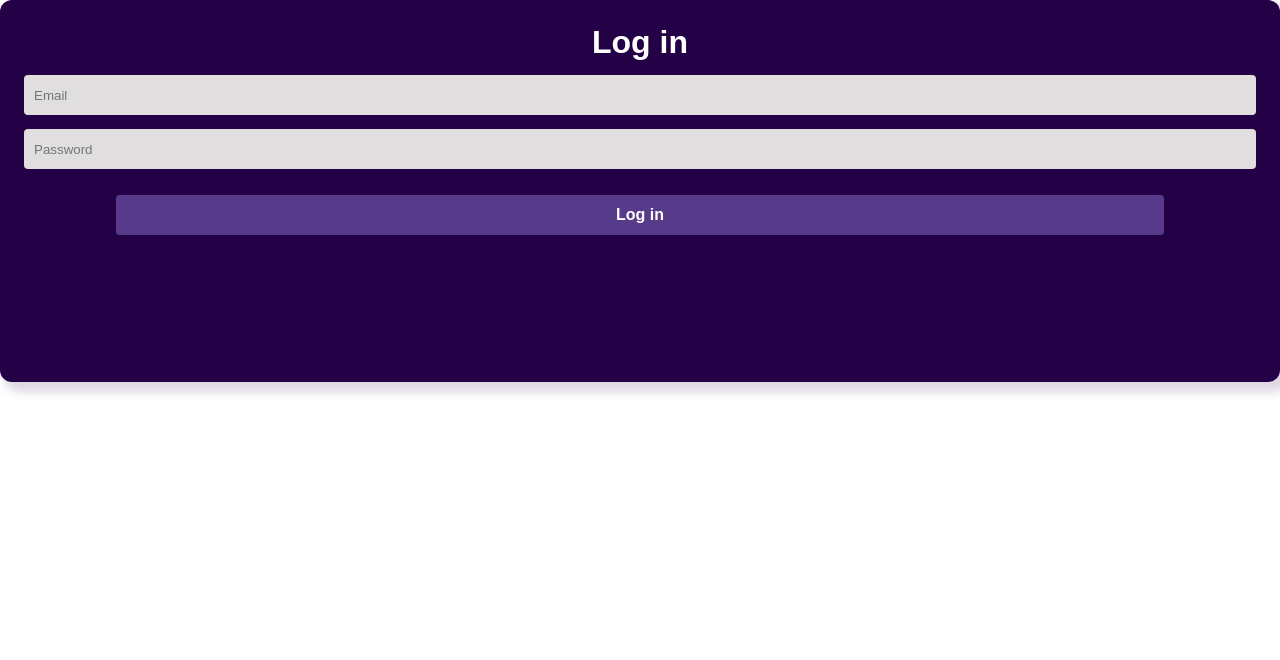
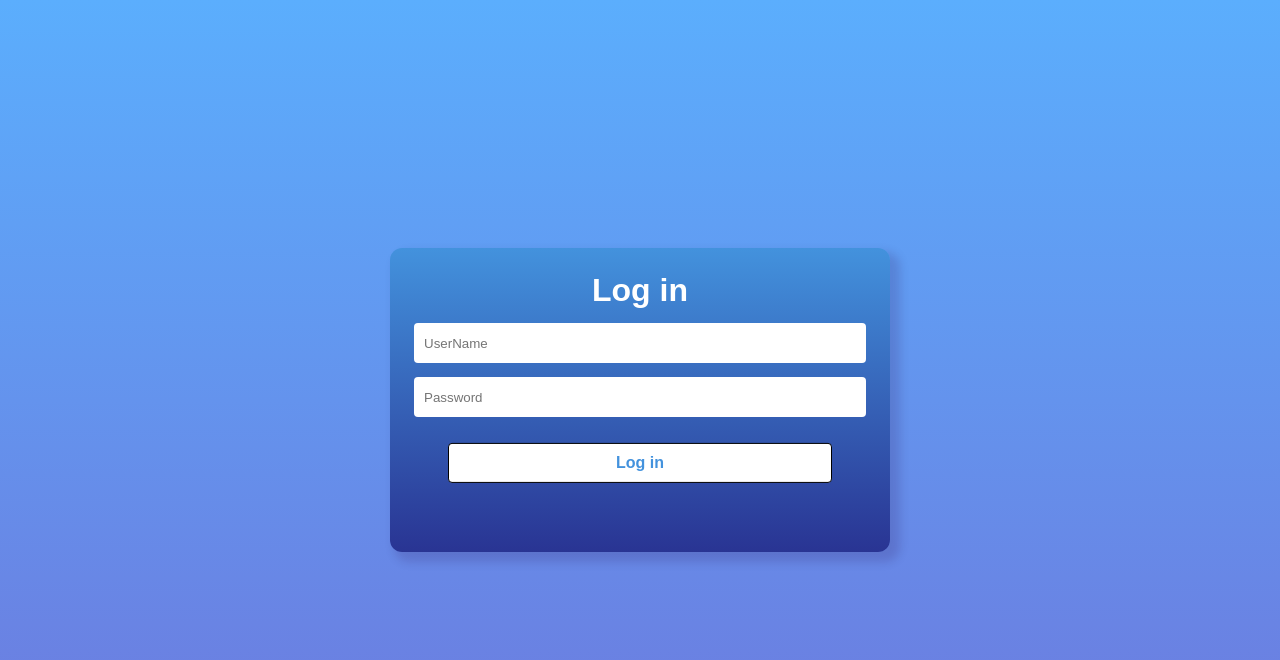
Before and after one commit to Shirineahmad/frontendRaoulPortfolio, a React (Create React App) app: page /login in a window 1280 px wide. Shown: the top 660 px of the page. Built offline with nearby package versions, Linux system fonts and the light colour scheme.

Commit message:
fixed routes

```diff
--- a/src/App.js
+++ b/src/App.js
@@ -2,16 +2,14 @@
 import './App.css';
 import RaoulPortfolio from './components/RaoulPortfolio';
 import Login from './components/Login';
-import { BrowserRouter as Router, Routes, Route } from 'react-router-dom';
+import { Routes, Route } from 'react-router-dom';
 function App() {
   return (
     <div className="App">
-      <Router>
       <Routes>
         <Route  path="/" element={<RaoulPortfolio />} />
         <Route path="/login" element={<Login />} />
       </Routes>
-    </Router>
 
 
     </div>
--- a/src/components/ContactInfo.jsx
+++ b/src/components/ContactInfo.jsx
@@ -1,16 +1,16 @@
 import React from 'react';
 import '../css/Footer.css'
 
-const ContactInfo = () => {
+const ContactInfo = ({PhoneNumb , Email}) => {
   return (
     <div className="ContactInfo">
     <div className="phoneNumberContainer">
       <img className="PhoneIcon" src="Images/phone.svg" />
-      <div className="PhoneNb">81422765</div>
+      <div className="PhoneNb">{PhoneNumb}</div>
     </div>
     <div className="EmailContainer">
       <img className="EmailIcon" src="Images/Email.svg" />
-      <div className="FooterEmail">raoulbaddawi1@gmail.com</div>
+      <div className="FooterEmail">{Email}</div>
     </div>
   </div>
   );
--- a/src/components/ContactMe.jsx
+++ b/src/components/ContactMe.jsx
@@ -1,26 +1,50 @@
-import React from 'react';
+import React, { useState } from 'react';
 import '../css/Footer.css'
 
 const ContactMe = () => {
+  const [username, setUsername] = useState('');
+  const [Email, setEmail] = useState('');
+  const [Message, setMessage] = useState('');
+
+  const handleContact = async () => {
+  const ContactDetails = {UserName:username, Email, Message };
+  console.log(ContactDetails);
+
+  const response = await fetch('http://localhost:8000/ContactMe/add', {
+    method: 'POST',
+    headers: {
+      'Content-Type': 'application/json',
+    },
+
+    body: JSON.stringify(ContactDetails),
+  });
+  console.log(response);
+  const data = await response.json();
+  console.log(data);
+};
+
   return (
     <div className="FooterRightPart">
     <div className="ContactMeTitle">Don't Hesitate, Contact Me!</div>
 
-    <form>
+    <form onSubmit={handleContact}>
       <div className="ContactForm">
         <div className="FormItem">
-          <label className="Footer-lbl" for="username">User Name</label>
-          <input type="text" id="Footer-username" />
+          <label className="Footer-lbl" htmlFor="username">User Name</label>
+          <input type="text" id="Footer-username"
+                    onChange={(e) => setUsername(e.target.value)}/>
         </div>
 
         <div className="FormItem">
-          <label className="Footer-lbl" for="email">E-mail</label>
-          <input type="text" id="footer-email" />
+          <label className="Footer-lbl" htmlFor="email">E-mail</label>
+          <input type="text" id="footer-email"
+                      onChange={(e) => setEmail(e.target.value)} />
         </div>
 
         <div className="FormItem">
-          <label className="Footer-lbl" for="message">Message</label>
-          <textarea id="Footer-message"></textarea>
+          <label className="Footer-lbl" htmlFor="message">Message</label>
+          <textarea id="Footer-message"
+              onChange={(e) => setMessage(e.target.value)}></textarea>
         </div>
 
         <input type="submit" value="Submit" className="SubmitForm" />
@@ -30,4 +54,4 @@ const ContactMe = () => {
   );
 };
 
-export default ContactMe ;
+export default ContactMe;
--- a/src/components/Footer.jsx
+++ b/src/components/Footer.jsx
@@ -1,4 +1,5 @@
 import React from 'react';
+import { useEffect, useState } from 'react';
 import '../css/Footer.css'
 import WhoIsRaoulFooter from './WhoIsRaoulFooter';
 import ContactInfo from './ContactInfo';
@@ -6,6 +7,20 @@ import SocialShare from './SocialShare';
 import ContactMe from './ContactMe';
 
 const Footer = () => {
+  const [DescData, setDescData] = useState([]);
+
+  const fetchDataForWhoSection = () => {
+    fetch('http://localhost:8000/ContactInfoAndDesc/getAll')
+      .then((response) => response.json())
+      .then((data) => {
+        console.log(data.data)
+        setDescData(data.data)})
+      .catch((error) => console.log(error));
+  };
+
+  useEffect(() => {
+    fetchDataForWhoSection();
+  }, []);
   return (
     <div className="MainFooter" id="MainFooter">
       <div className="FooterTitles">
@@ -15,9 +30,22 @@ const Footer = () => {
       <div className="BodyOfTheFooter">
 
         <div className="FooterLeftPart">
-          <WhoIsRaoulFooter/>
-          <ContactInfo/>
-          <SocialShare/>
+          <WhoIsRaoulFooter
+          key = {DescData[0]?._id}
+          RaoulDesc={DescData[0]?.SmallDesc}
+          />
+          <ContactInfo
+          key = {DescData[0]?._id}
+          PhoneNumb = {DescData[0]?.PhoneNb }
+          Email = {DescData[0]?.Email }
+
+          />
+          <SocialShare
+          key = {DescData[0]?._id}
+          FbLink={DescData[0]?.FbLink}
+          InLink={DescData[0]?.InLink}
+          InsLink={DescData[0]?.InstagramLink}
+          />
 
         </div>
 
--- a/src/components/Login.jsx
+++ b/src/components/Login.jsx
@@ -1,23 +1,74 @@
-import React, {Component} from 'react';
-import "../css/Login.css"
+import React, { useState } from "react";
+import "../css/Login.css";
+import { Link } from 'react-router-dom';
+
 const Login = () => {
+  const [userName, setUserName] = useState("");
+  const [password, setPassword] = useState("");
+  const [error, setError] = useState("");
+  const [isLoggedIn, setIsLoggedIn] = useState(false);
 
+  const handleLogin = () => {
+
+    fetch("http://localhost:8000/LogIn/getAll")
+      .then((response) => response.json())
+      .then((data) => {
+        const adminData = data.data[0];
+        if (adminData.AdminUserName === userName && adminData.AdminPass === password) {
+
+          setError("");
+          setIsLoggedIn(true);
+
+          window.open("/dashboard", "RaoulDashBoard");
+        } else {
+
+          setError("Username or password is incorrect");
+        }
+      })
+      .catch((error) => {
+        console.error("Error fetching data:", error);
+        setError("An error occurred while logging in");
+      });
+  };
 
   return (
     <div className="LoginMain">
-    <input type="checkbox" id="LoginChk" aria-hidden="true" />
-
-        <div className="Login">
-            <form className="LoginForm">
-                <label for="LoginChk" aria-hidden="true">Log in</label>
-                <input className="LoginInput" type="email" name="email" placeholder="Email" required="" />
-                <input className="LoginInput" type="password" name="pswd" placeholder="Password" required="" />
-                <button>Log in</button>
-            </form>
-        </div>
-
-
-</div>
+      <div className="Login">
+        <form className="LoginForm">
+          <label htmlFor="LoginChk" aria-hidden="true">
+            Log in
+          </label>
+          <input
+            className="LoginInput"
+            type="text"
+            name="UserName"
+            placeholder="UserName"
+            required=""
+            value={userName}
+            onChange={(e) => setUserName(e.target.value)}
+          />
+          <input
+            className="LoginInput"
+            type="password"
+            name="Password"
+            placeholder="Password"
+            required=""
+            value={password}
+            onChange={(e) => setPassword(e.target.value)}
+          />
+          {isLoggedIn ? (
+            <Link to="/dashboard">
+              <button type="button">Log in</button>
+            </Link>
+          ) : (
+            <button type="button" onClick={handleLogin}>
+              Log in
+            </button>
+          )}
+        </form>
+        {error && <p className="error-message">{error}</p>}
+      </div>
+    </div>
   );
 };
 
--- a/src/components/RaoulPortfolio.jsx
+++ b/src/components/RaoulPortfolio.jsx
@@ -7,14 +7,14 @@ import NavBar from './NavBar';
 import ProjectCarousel from './ProjectCarousel';
 
 const RaoulPortfolio = () => {
-  const [data, setData] = useState([]);
+  const [HeroData, setHeroData] = useState([]);
 
   const fetchDataForHeroSection = () => {
     fetch('http://localhost:8000/Hero/getAll')
       .then((response) => response.json())
       .then((data) => {
         console.log(data.data)
-        setData(data.data)})
+        setHeroData(data.data)})
       .catch((error) => console.log(error));
   };
 
@@ -25,9 +25,9 @@ const RaoulPortfolio = () => {
     <div>
     <NavBar/>
     <HeroSection
-          key={data[0]?._id}
-          SmallDesc={data[0]?.SmallDesc}
-          HeroImage={data[0]?.HeroImage}
+          key={HeroData[0]?._id}
+          SmallDesc={HeroData[0]?.SmallDesc}
+          HeroImage={HeroData[0]?.HeroImage}
     />
     <AboutMe/>
     <ProjectCarousel />
--- a/src/components/WhoIsRaoulFooter.jsx
+++ b/src/components/WhoIsRaoulFooter.jsx
@@ -1,12 +1,12 @@
 import React from 'react';
 import '../css/Footer.css'
 
-const WhoIsRaoulFooter = () => {
+const WhoIsRaoulFooter = ({RaoulDesc}) => {
   return (
     <div className="FooterAbout">
     <div className="FooterAboutTitle">Who is Raoul ?</div>
     <div className="FooterAboutDesc">
-      Full Stack Web Developer, who knows that anything can be done
+       {RaoulDesc}
     </div>
   </div>
   );
--- a/src/css/Login.css
+++ b/src/css/Login.css
@@ -1,22 +1,37 @@
-.LoginMain {
-    position: relative;
+.Login {
+  position: absolute;
+  top: 50%;
+  left: 50%;
+  transform: translate(-50%, -50%);
   display: flex;
   flex-direction: column;
-    background-color: #240046;
+    background: linear-gradient(
+      180deg,
+      rgb(67, 146, 221) 0%,
+      rgb(41, 52, 147) 100%
+    );
   max-height: 420px;
   overflow: hidden;
   border-radius: 12px;
   box-shadow: 7px 7px 10px 3px #24004628;
+  width: 500px;
 }
-
+  .LoginMain{
+      height: 100vh;
+       background: linear-gradient(
+      180deg,
+      rgba(91, 174, 253, 1) 0%,
+      rgba(109, 120, 221, 1) 100%
+    );
+  }
   .LoginForm {
     display: flex;
     flex-direction: column;
     gap: 14px;
     padding: 24px;
   }
+    /*checkbox to switch from sign up to login*/
 
-  /*checkbox to switch from sign up to login*/
   #LoginChk {
     display: none;
   }
@@ -45,7 +60,7 @@
   .LoginInput {
     width: 100%;
     height: 40px;
-    background: #e0dede;
+    background: white;
     padding: 10px;
     border: none;
     outline: none;
@@ -57,16 +72,12 @@
     width: 85%;
     height: 40px;
     margin: 12px auto 10%;
-    color: #fff;
-    background: #573b8a;
+    color: rgb(67, 146, 221);
+    background: white;
     font-size: 1rem;
     font-weight: bold;
-    border: none;
+    border: 1px solid black;
     border-radius: 4px;
     cursor: pointer;
     transition: .2s ease-in;
   }
-
-  .LoginForm button:hover {
-    background-color: #6d44b8;
-  }
--- a/src/index.js
+++ b/src/index.js
@@ -2,11 +2,14 @@ import React from 'react';
 import ReactDOM from 'react-dom/client';
 import './index.css';
 import App from './App';
+import { BrowserRouter} from 'react-router-dom';
 
 
 const root = ReactDOM.createRoot(document.getElementById('root'));
 root.render(
   <React.StrictMode>
-    <App />
+    <BrowserRouter>
+      <App />
+    </BrowserRouter>
   </React.StrictMode>
 );
```
Also changed, not shown: src/components/Project.jsx (+8 -4 lines), src/components/ProjectCarousel.jsx (+27 -4 lines), src/components/SocialShare.jsx (+12 -8 lines). Lines whose indentation alone changed are shown as unchanged.
